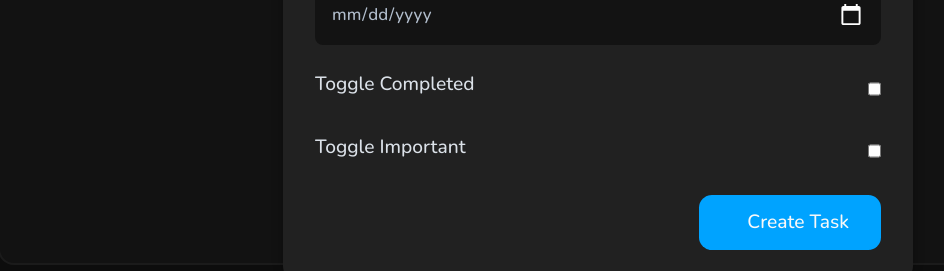
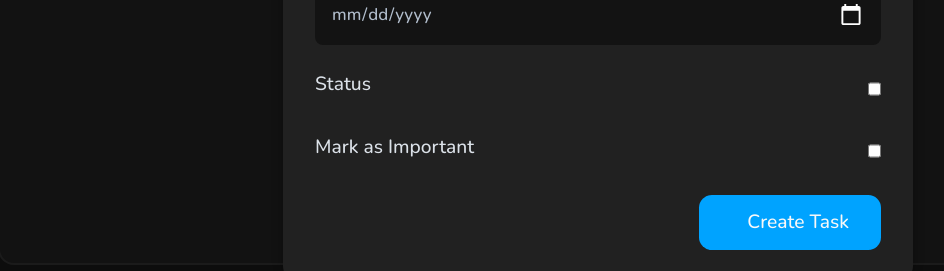
Before and after one commit to maahin2005/Task_Manager, a Next.js app: page / in a window 1280 px wide. Both pictures are taken after a click on the button 1174 px from the left and 102 px from the top of the page. Shown: the part 495-766 px from the top of the page, without its empty margins (42-986 px from the left). Built offline with nearby package versions, Linux system fonts and the light colour scheme; no server answers.

Commit message:
Status and importance

```diff
--- a/app/Components/Modals/CreateContent.tsx
+++ b/app/Components/Modals/CreateContent.tsx
@@ -103,7 +103,7 @@ function CreateContent() {
         />
       </div>
       <div className="input-control toggler">
-        <label htmlFor="completed">Toggle Completed</label>
+        <label htmlFor="completed">Status</label>
         <input
           value={completed.toString()}
           onChange={handleChange("completed")}
@@ -113,7 +113,7 @@ function CreateContent() {
         />
       </div>
       <div className="input-control toggler">
-        <label htmlFor="important">Toggle Important</label>
+        <label htmlFor="important">Mark as Important</label>
         <input
           value={important.toString()}
           onChange={handleChange("important")}
```
